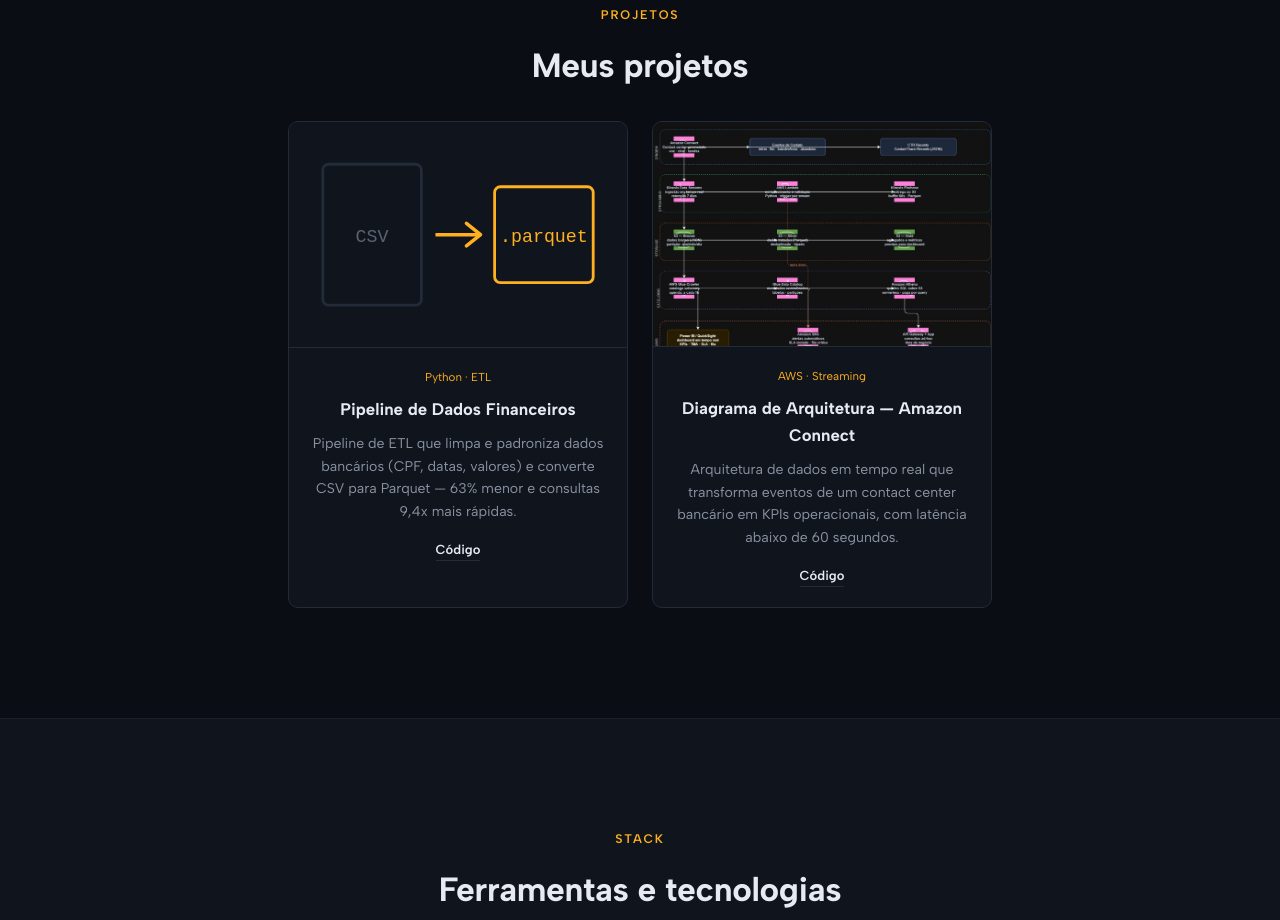
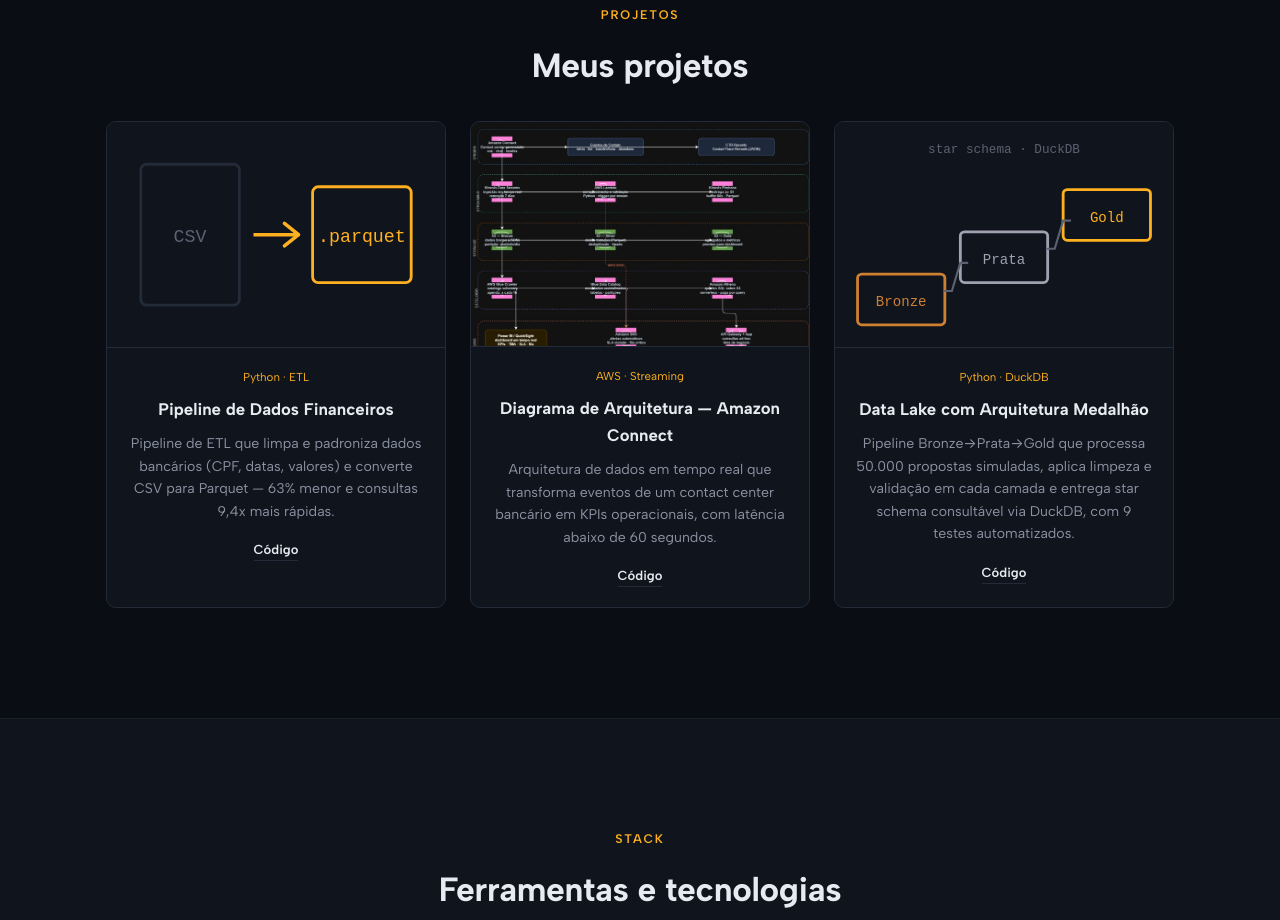
Before and after one commit to Danioliver050/Meu_Portfolio, a website: page index.html in a window 1280 px wide. Shown: the part 1460-2380 px from the top of the page. Drawn offline with Linux system fonts and the light colour scheme.

Commit message:
data warehouse

```diff
--- a/index.html
+++ b/index.html
@@ -189,6 +189,31 @@
           </div>
         </div>
       </article>
+
+      <article class="project-card">
+        <div class="project-thumb" aria-hidden="true">
+          <svg viewBox="0 0 240 160" xmlns="http://www.w3.org/2000/svg">
+            <rect width="240" height="160" fill="var(--bg-alt)"/>
+            <rect x="16" y="108" width="62" height="36" rx="3" fill="none" stroke="#cd7f32" stroke-width="2"/>
+            <text x="47" y="131" text-anchor="middle" fill="#cd7f32" font-size="10" font-family="monospace">Bronze</text>
+            <rect x="89" y="78" width="62" height="36" rx="3" fill="none" stroke="#a0a0b0" stroke-width="2"/>
+            <text x="120" y="101" text-anchor="middle" fill="#a0a0b0" font-size="10" font-family="monospace">Prata</text>
+            <rect x="162" y="48" width="62" height="36" rx="3" fill="none" stroke="var(--accent)" stroke-width="2"/>
+            <text x="193" y="71" text-anchor="middle" fill="var(--accent)" font-size="10" font-family="monospace">Gold</text>
+            <path d="M78 120h5l6-20h5" stroke="var(--text-faint)" stroke-width="1.5" fill="none" stroke-linecap="round"/>
+            <path d="M151 90h5l6-20h5" stroke="var(--text-faint)" stroke-width="1.5" fill="none" stroke-linecap="round"/>
+            <text x="120" y="22" text-anchor="middle" fill="var(--text-faint)" font-size="9" font-family="monospace">star schema · DuckDB</text>
+          </svg>
+        </div>
+        <div class="project-body">
+          <span class="project-tag" data-i18n="proj3.tag">Python · DuckDB</span>
+          <h3 data-i18n="proj3.title">Data Lake com Arquitetura Medalhão</h3>
+          <p data-i18n="proj3.desc">Pipeline Bronze→Prata→Gold que processa 50.000 propostas simuladas, aplica limpeza e validação em cada camada e entrega star schema consultável via DuckDB, com 9 testes automatizados.</p>
+          <div class="project-links">
+            <a href="https://github.com/Danioliver050/dataWarehouse" target="_blank" rel="noopener" data-i18n="project.link_code">Código</a>
+          </div>
+        </div>
+      </article>
     </div>
   </div>
 </section>
--- a/js/script.js
+++ b/js/script.js
@@ -32,6 +32,9 @@ const translations = {
     "proj2.tag": "AWS · Streaming",
     "proj2.title": "Diagrama de Arquitetura — Amazon Connect",
     "proj2.desc": "Arquitetura de dados em tempo real que transforma eventos de um contact center bancário em KPIs operacionais, com latência abaixo de 60 segundos.",
+    "proj3.tag": "Python · DuckDB",
+    "proj3.title": "Data Lake com Arquitetura Medalhão",
+    "proj3.desc": "Pipeline Bronze→Prata→Gold que processa 50.000 propostas simuladas, aplica limpeza e validação em cada camada e entrega star schema consultável via DuckDB, com 9 testes automatizados.",
 
     "stack.eyebrow": "stack",
     "stack.title": "Ferramentas e tecnologias",
@@ -143,6 +146,9 @@ const translations = {
     "proj2.tag": "AWS · Streaming",
     "proj2.title": "Architecture Diagram — Amazon Connect",
     "proj2.desc": "Real-time data architecture that turns banking contact center events into operational KPIs, with latency under 60 seconds.",
+    "proj3.tag": "Python · DuckDB",
+    "proj3.title": "Data Lake with Medallion Architecture",
+    "proj3.desc": "Bronze→Silver→Gold pipeline that processes 50,000 simulated proposals, applies cleaning and validation at each layer, and delivers a star schema queryable via DuckDB, with 9 automated tests.",
 
     "stack.eyebrow": "stack",
     "stack.title": "Tools & technologies",
```
